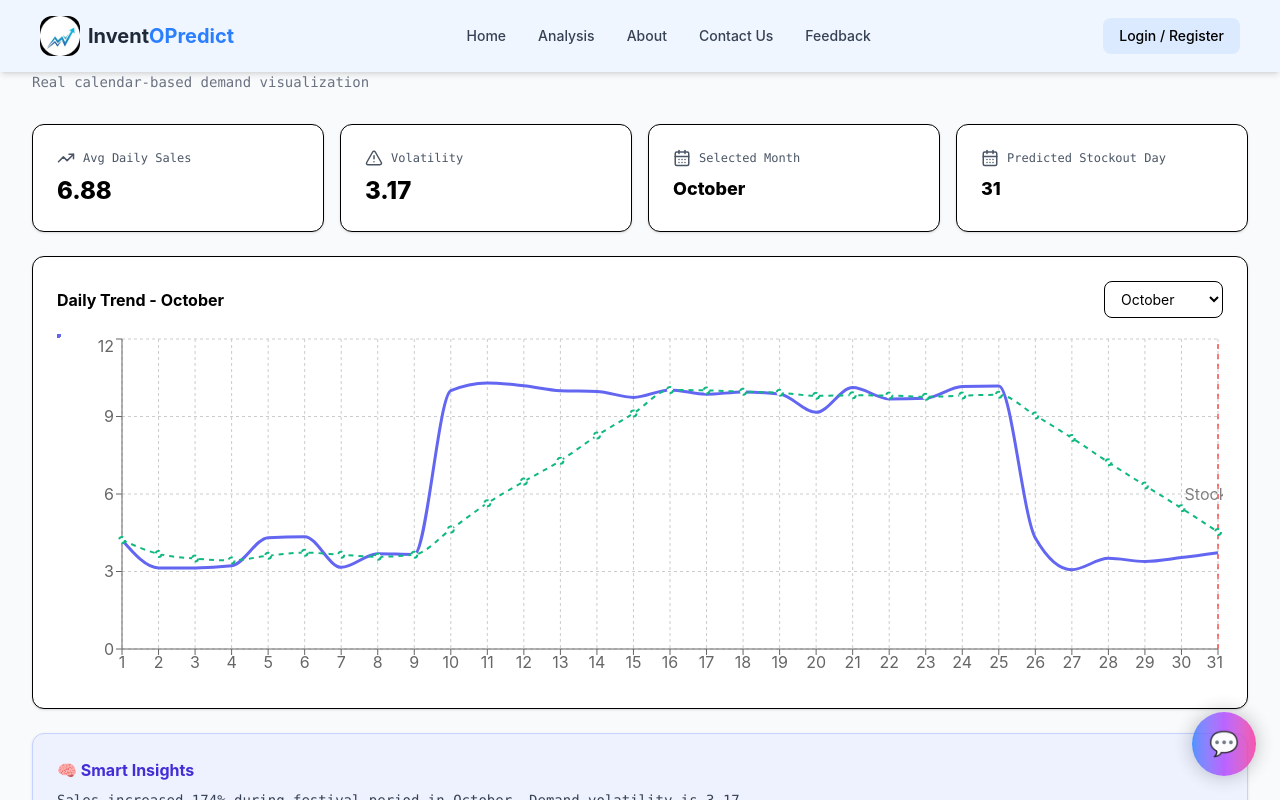
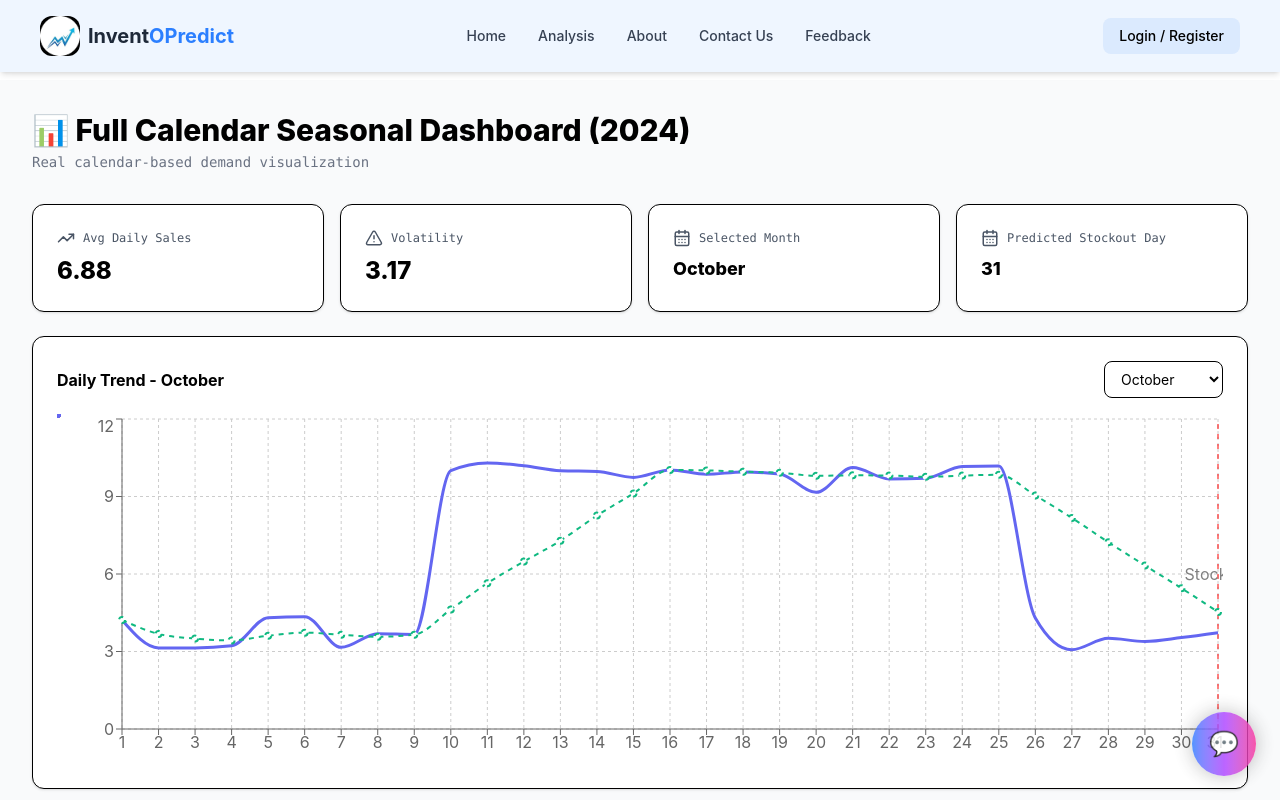
Before and after one commit to Prasenjit10/InventOPredict_Diversion, a React (Vite) app: page /dashboard in a window 1280 px wide. Shown: the top 800 px of the page. Built offline with nearby package versions, Linux system fonts and the light colour scheme.

Commit message:
dashboard navbar fixed..

```diff
--- a/src/App.jsx
+++ b/src/App.jsx
@@ -23,7 +23,7 @@ function App() {
         <Navbar />
 
         {/* Page content fills remaining space */}
-        <main className="flex-grow">
+        <main className="flex-grow ">
           <Routes>
             <Route path="/" element={<Home />} />
             <Route path="/analysis" element={<Analysis />} />
--- a/src/pages/Dashboard.jsx
+++ b/src/pages/Dashboard.jsx
@@ -119,7 +119,7 @@ const Dashboard = () => {
   })();
 
   return (
-    <div className="min-h-screen bg-gray-50 p-8">
+    <div className=" bg-gray-50 p-8 mt-20">
 
       {/* Header */}
       <div className="mb-8">
```
